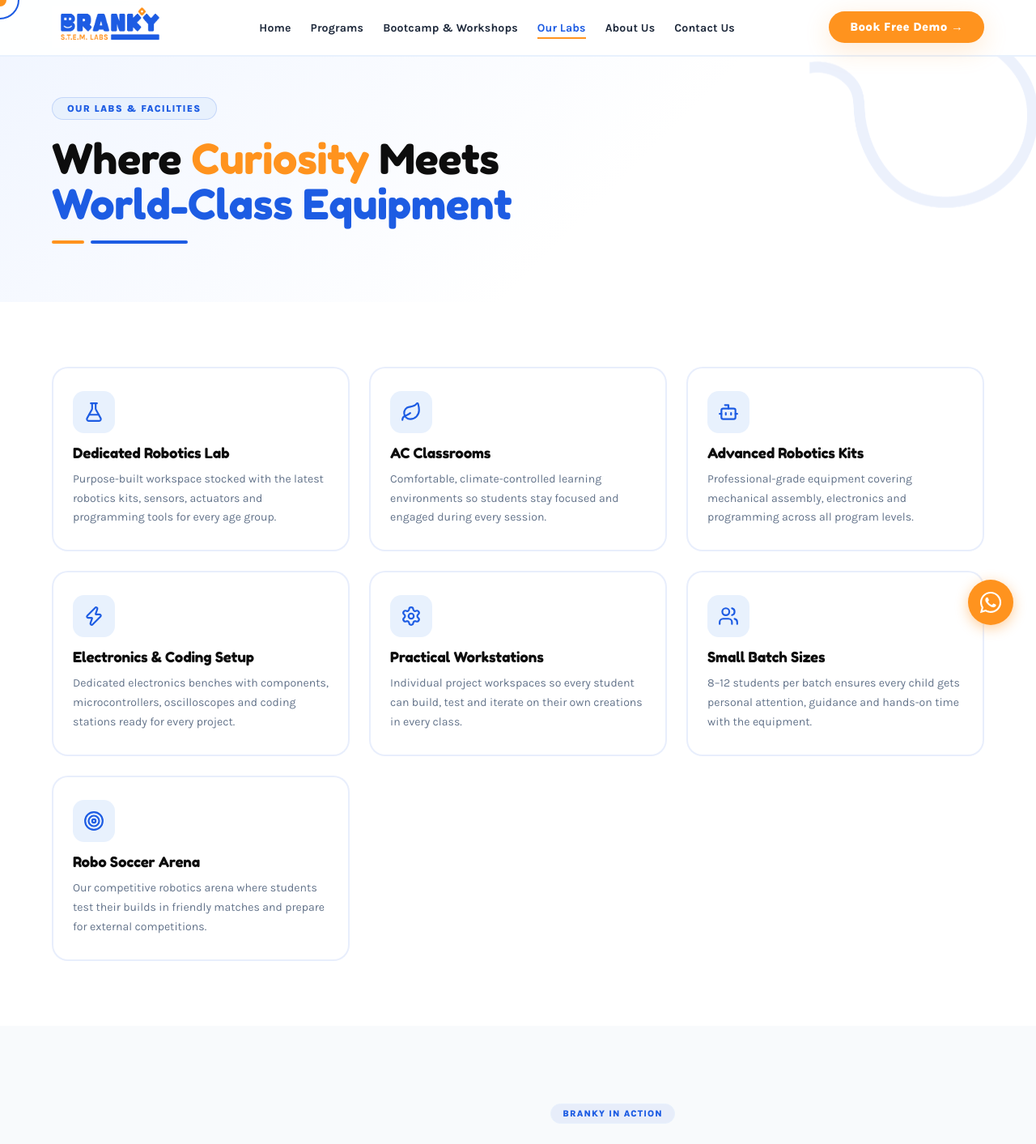
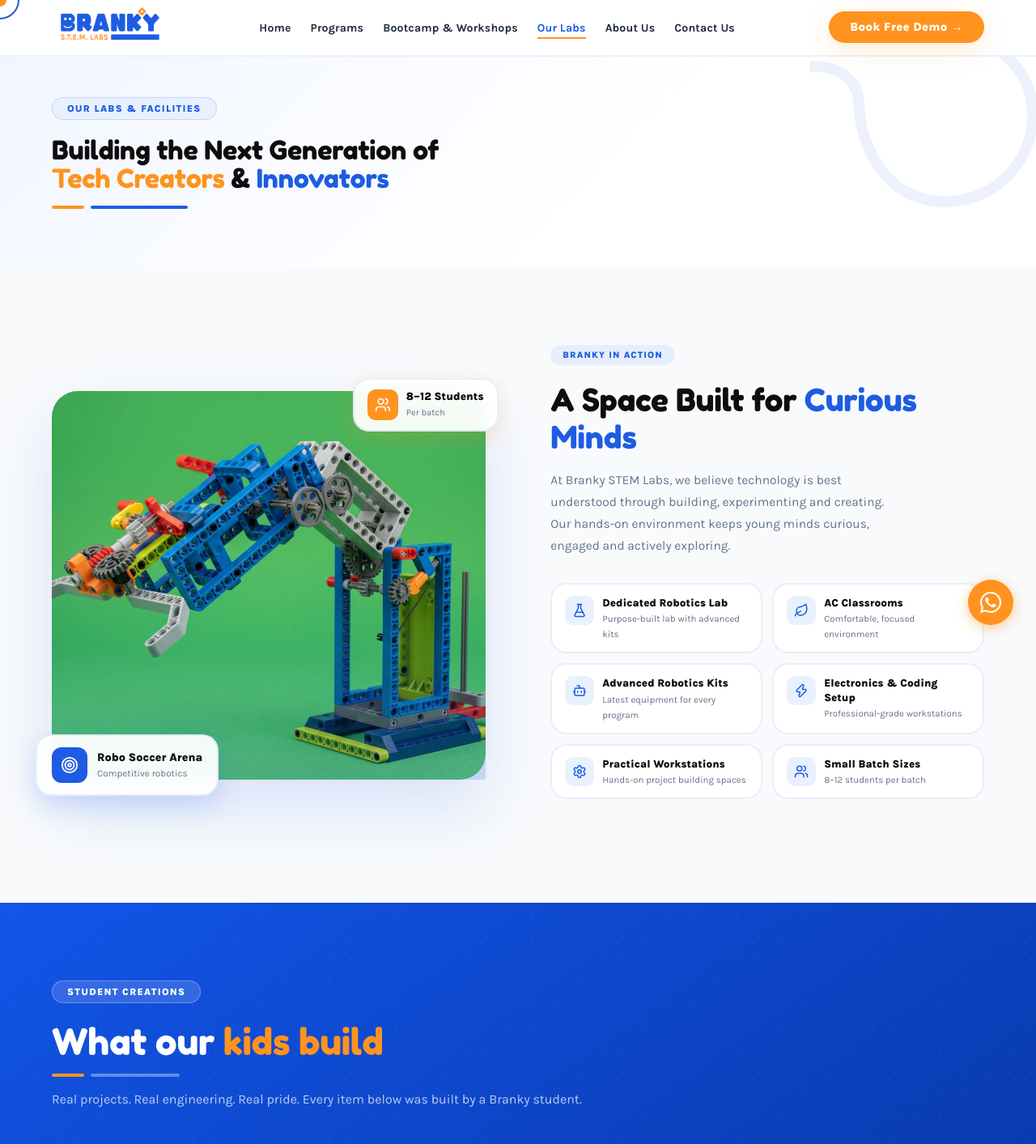
Before and after one commit to jaykumar9898102955/Branky, a Next.js app: page /our-labs in a window 1280 px wide. Shown: the top 1413 px of the page at 81% size. Built offline with nearby package versions, Linux system fonts and the light colour scheme.

Commit message:
feat: update heading styles for improved responsiveness and consistency across multiple pages

```diff
--- a/app/about/page.tsx
+++ b/app/about/page.tsx
@@ -41,9 +41,9 @@ export default function AboutPage() {
           </div>
           <div style={{ maxWidth:1200, margin:'0 auto', position:'relative', zIndex:1 }}>
 <div className="tag tag-blue">About Branky STEM Labs</div>
-            <h1 className="h-display" style={{ fontSize:'clamp(2rem,4vw,3.4rem)', color:'var(--black)', marginBottom:16, lineHeight:1.1, maxWidth:680 }}>
-              Building the <span style={{ color:'var(--blue)' }}>Next Generation</span> of<br/>
-              <span style={{ color:'var(--orange)' }}>Tech Creators</span> &amp; Innovators
+            <h1 className="h-display" style={{ fontSize:'clamp(2rem,2vw,3.4rem)', color:'var(--black)', marginBottom:16, lineHeight:1.1, maxWidth:680 }}>
+              Building the Next Generation of<br/>
+              <span style={{ color:'var(--orange)' }}>Tech Creators</span> &amp; <span style={{ color:'var(--blue)' }}>Innovators</span>
             </h1>
             <div style={{ display:'flex', gap:8 }}>
               <div style={{ height:4, width:40, background:'var(--orange)', borderRadius:8 }} />
--- a/app/bootcamp-workshops/page.tsx
+++ b/app/bootcamp-workshops/page.tsx
@@ -38,7 +38,7 @@ export default function BootcampPage() {
           </div>
           <div style={{ maxWidth:1200, margin:'0 auto', position:'relative', zIndex:1 }}>
 <div className="tag tag-orange">Bootcamp &amp; Workshops</div>
-            <h1 className="h-display" style={{ fontSize:'clamp(2rem,4vw,3.4rem)', color:'var(--black)', marginBottom:16, lineHeight:1.1 }}>
+            <h1 className="h-display" style={{ fontSize:'clamp(2rem,2vw,3.4rem)', color:'var(--black)', marginBottom:16, lineHeight:1.1 }}>
               Beyond the Classroom —<br/>
               <span style={{ color:'var(--orange)' }}>Compete, Build</span> &amp; <span style={{ color:'var(--blue)' }}>Innovate</span>
             </h1>
--- a/app/contact/page.tsx
+++ b/app/contact/page.tsx
@@ -36,7 +36,7 @@ export default function ContactPage() {
           </div>
           <div style={{ maxWidth:1200, margin:'0 auto', position:'relative', zIndex:1, textAlign:'center' }}>
 <div className="tag tag-blue" style={{ margin:'0 auto 20px' }}>Get in Touch</div>
-            <h1 className="h-display" style={{ fontSize:'clamp(2rem,4vw,3.4rem)', color:'var(--black)', marginBottom:16, lineHeight:1.1 }}>
+            <h1 className="h-display" style={{ fontSize:'clamp(2rem,2vw,3.4rem)', color:'var(--black)', marginBottom:16, lineHeight:1.1 }}>
               Start Your Child's<br/>
               <span style={{ color:'var(--blue)' }}>Technology Journey</span>
             </h1>
--- a/app/our-labs/page.tsx
+++ b/app/our-labs/page.tsx
@@ -6,9 +6,7 @@ import GallerySection from '@/components/sections/GallerySection'
 import FreeDemoStrip from '@/components/sections/FreeDemoStrip'
 import RevealObserver from '@/components/ui/RevealObserver'
 import Image from 'next/image'
-import Link from 'next/link'
-import { FlaskConical, Leaf, Bot, Zap, Settings, Users, Target } from 'lucide-react'
-import type { LucideIcon } from 'lucide-react'
+
 
 export const metadata: Metadata = {
   title: 'Our Labs & Facilities — Branky STEM Labs Vadodara',
@@ -27,16 +25,6 @@ export const metadata: Metadata = {
   },
 }
 
-const facilities: { IC: LucideIcon; title: string; desc: string }[] = [
-  { IC:FlaskConical, title:'Dedicated Robotics Lab',    desc:'Purpose-built workspace stocked with the latest robotics kits, sensors, actuators and programming tools for every age group.' },
-  { IC:Leaf,         title:'AC Classrooms',             desc:'Comfortable, climate-controlled learning environments so students stay focused and engaged during every session.' },
-  { IC:Bot,          title:'Advanced Robotics Kits',    desc:'Professional-grade equipment covering mechanical assembly, electronics and programming across all program levels.' },
-  { IC:Zap,          title:'Electronics & Coding Setup',desc:'Dedicated electronics benches with components, microcontrollers, oscilloscopes and coding stations ready for every project.' },
-  { IC:Settings,     title:'Practical Workstations',    desc:'Individual project workspaces so every student can build, test and iterate on their own creations in every class.' },
-  { IC:Users,        title:'Small Batch Sizes',         desc:'8–12 students per batch ensures every child gets personal attention, guidance and hands-on time with the equipment.' },
-  { IC:Target,       title:'Robo Soccer Arena',         desc:'Our competitive robotics arena where students test their builds in friendly matches and prepare for external competitions.' },
-]
-
 export default function OurLabsPage() {
   return (
     <>
@@ -50,30 +38,13 @@ export default function OurLabsPage() {
           </div>
           <div style={{ maxWidth:1200, margin:'0 auto', position:'relative', zIndex:1 }}>
 <div className="tag tag-blue">Our Labs & Facilities</div>
-            <h1 className="h-display" style={{ fontSize:'clamp(2rem,4vw,3.4rem)', color:'var(--black)', marginBottom:16, lineHeight:1.1 }}>
-              Where <span style={{ color:'var(--orange)' }}>Curiosity</span> Meets<br/>
-              <span style={{ color:'var(--blue)' }}>World-Class Equipment</span>
+            <h1 className="h-display" style={{ fontSize:'clamp(2rem,2vw,3.4rem)', color:'var(--black)', marginBottom:16, lineHeight:1.1 }}>
+              Building the Next Generation of<br/>
+              <span style={{ color:'var(--orange)' }}>Tech Creators</span> &amp; <span style={{ color:'var(--blue)' }}>Innovators</span>
             </h1>
             <div style={{ display:'flex', gap:8 }}>
               <div style={{ height:4, width:40, background:'var(--orange)', borderRadius:8 }} />
               <div style={{ height:4, width:120, background:'var(--blue)', borderRadius:8 }} />
-            </div>
-          </div>
-        </section>
-
-        {/* Full Facility Grid */}
-        <section style={{ padding:'80px 5%', background:'#fff' }}>
-          <div style={{ maxWidth:1200, margin:'0 auto' }}>
-            <div style={{ display:'grid', gridTemplateColumns:'repeat(3,1fr)', gap:24 }} className="labs-grid">
-              {facilities.map((f, i) => (
-                <div key={f.title} className={`facility-box reveal d${(i%3)+1}`} style={{ padding:'28px 24px' }}>
-                  <div style={{ width:52, height:52, background:'var(--blue-pale)', borderRadius:14, display:'flex', alignItems:'center', justifyContent:'center', marginBottom:14 }}>
-                    <f.IC size={26} style={{ color:'var(--blue)' }} />
-                  </div>
-                  <h3 className="h-display" style={{ fontSize:'1.1rem', fontWeight:400, color:'var(--black)', marginBottom:10 }}>{f.title}</h3>
-                  <p style={{ fontSize:'.88rem', color:'var(--gray)', lineHeight:1.7, margin:0 }}>{f.desc}</p>
-                </div>
-              ))}
             </div>
           </div>
         </section>
@@ -84,10 +55,6 @@ export default function OurLabsPage() {
       </main>
       <Footer />
 
-      <style dangerouslySetInnerHTML={{__html:`
-        @media(max-width:860px){ .labs-grid{grid-template-columns:repeat(2,1fr)!important;} }
-        @media(max-width:480px){ .labs-grid{grid-template-columns:1fr!important;} }
-      `}} />
     </>
   )
 }
--- a/app/page.tsx
+++ b/app/page.tsx
@@ -96,8 +96,8 @@ export default function HomePage() {
         <TeachAndJoinSection />
         <ProgramsSection />
         <ComparisonSection />
+        <FacilitySection />
         <FreeDemoStrip />
-        <FacilitySection />
       </main>
       <Footer />
     </>
--- a/app/programs/page.tsx
+++ b/app/programs/page.tsx
@@ -65,7 +65,7 @@ export default function ProgramsPage() {
           </div>
           <div style={{ maxWidth:1200, margin:'0 auto', position:'relative', zIndex:1 }}>
             <div className="tag tag-blue">Programs at Branky STEM Labs</div>
-            <h1 className="h-display" style={{ fontSize:'clamp(2rem,4vw,3.4rem)', color:'var(--black)', marginBottom:16, lineHeight:1.1 }}>
+            <h1 className="h-display" style={{ fontSize:'clamp(2rem,2vw,3.4rem)', color:'var(--black)', marginBottom:16, lineHeight:1.1 }}>
               Robotics, AI &amp; Coding Programs for Kids<br />
               <span style={{ color:'var(--blue)' }}>(Ages 4–14) in Vadodara</span>
             </h1>
--- a/components/sections/FacilitySection.tsx
+++ b/components/sections/FacilitySection.tsx
@@ -1,6 +1,5 @@
 'use client'
 import Image from 'next/image'
-import Link from 'next/link'
 import { FlaskConical, Leaf, Bot, Zap, Settings, Users, Target } from 'lucide-react'
 import type { LucideIcon } from 'lucide-react'
 
@@ -74,10 +73,6 @@ export default function FacilitySection() {
             ))}
           </div>
 
-          <p style={{ fontSize:'.85rem', fontWeight:700, color:'var(--blue)', marginBottom:20, letterSpacing:'.02em' }}>
-            Empowering Young Innovators for Tomorrow&apos;s World.
-          </p>
-          <Link href="/contact" className="btn btn-orange btn-lg">Book Free Demo →</Link>
         </div>
       </div>
 
--- a/components/sections/HeroSection.tsx
+++ b/components/sections/HeroSection.tsx
@@ -64,7 +64,7 @@ export default function HeroSection() {
 
           {/* Mobile-only image */}
           <div className="mobile-hero-img">
-            <Image src="/assets/robot1.png" alt="Branky STEM student" width={540} height={260}
+            <Image src="/assets/image.png" alt="Branky STEM student" width={540} height={260}
               style={{ width: '100%', height: 260, objectFit: 'cover', objectPosition: 'top center', display: 'block' }} />
             <div className="mhi-overlay" />
             <div className="mhi-badge">
@@ -90,7 +90,7 @@ export default function HeroSection() {
           <div className="hip-blob" />
 
           <div className="hip-frame">
-            <Image src="/assets/robot1.png" alt="Branky STEM student" width={540} height={520}
+            <Image src="/assets/image.png" alt="Branky STEM student" width={540} height={520}
               className="hip-photo" priority />
 
             {/* Bottom badge */}
```
